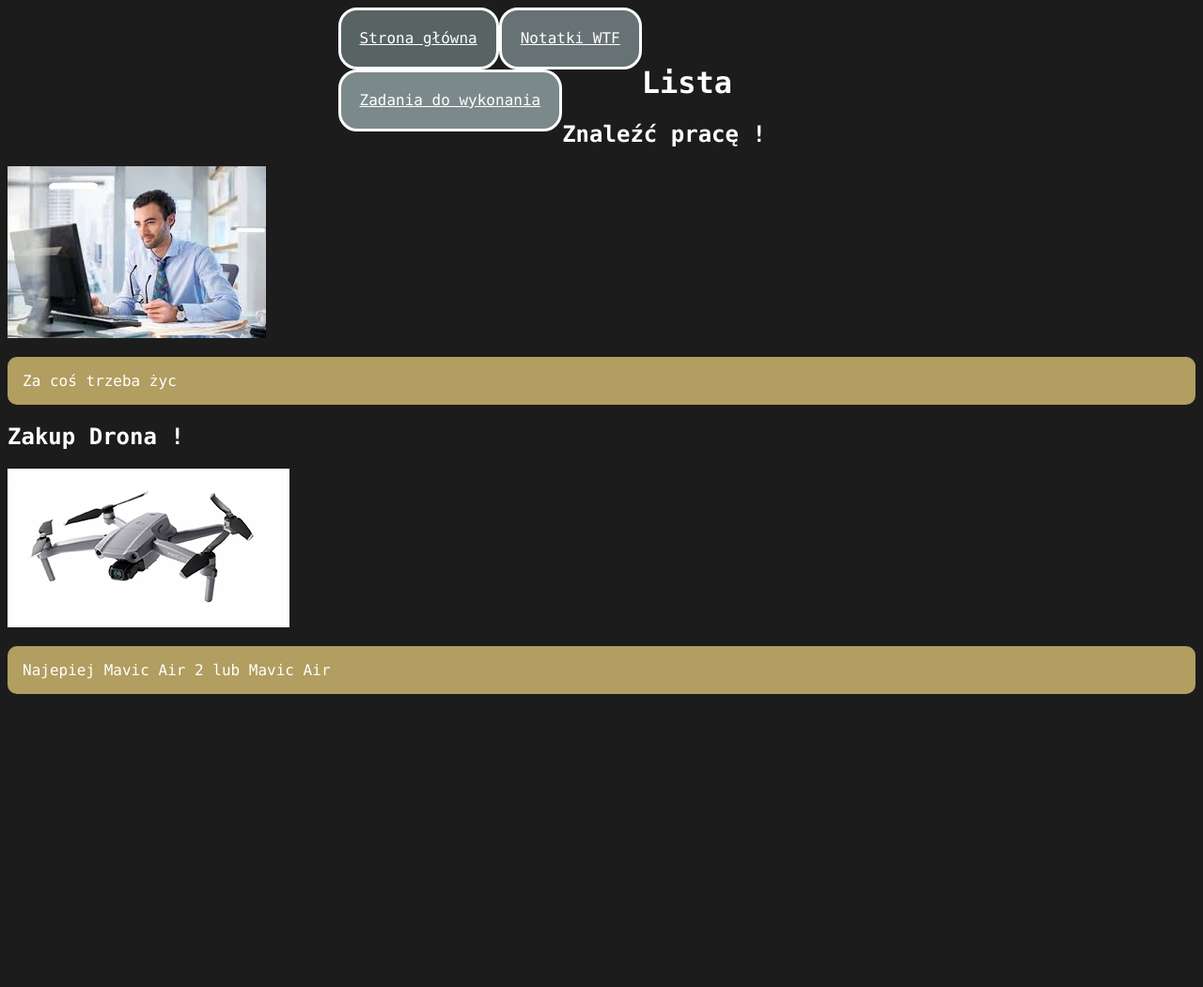
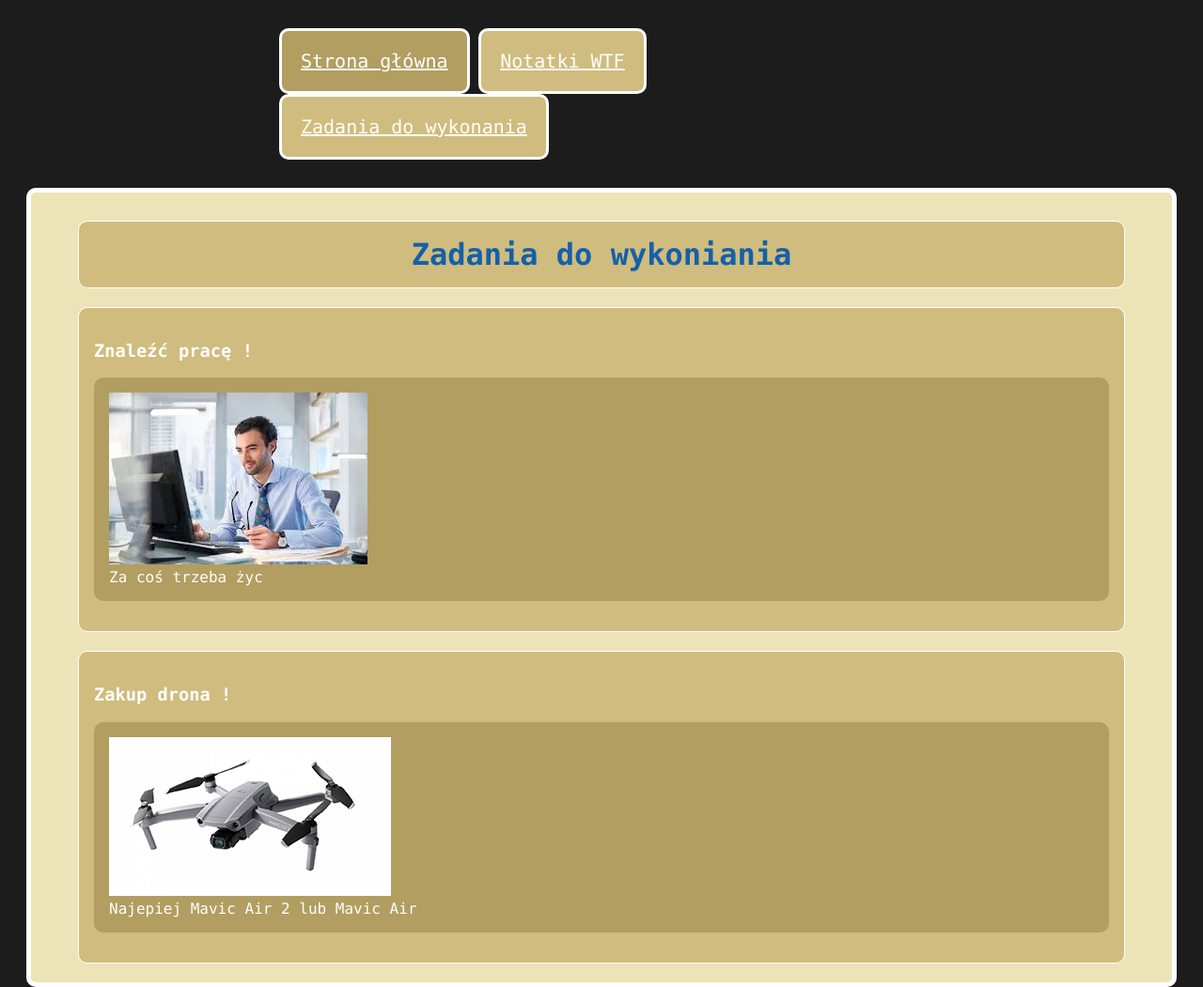
Before and after one commit to Mateusz-Meler/homepage, a plain HTML site: page zadania.html in a window 1280 px wide. Shown: the top 1051 px of the page at 94% size. Before the commit the page ends 800 px from the top, so only its background shows below. Drawn offline with Linux system fonts and the light colour scheme.

Commit message:
fixing navigation

```diff
--- a/style.css
+++ b/style.css
@@ -31,15 +31,28 @@ footer {
   color: yellow;
 }
 
-.main-board__link {
-  position: relative;
-  border: 1px solid #fefefe;
+.navigation {
+  margin: 30px auto;
+  max-width: 686px;
+}
+.navigation__link {
+  display: inline-block;
+  color: #fff;
+  padding: 20px;
+  border-radius: 10px;
+  border: 3px solid #fefefe;
+  background-color: #cfbc7e;
+  font-size: 20px;
+}
+
+.navigation__link--home-page {
+  background-color: #b19e60;
 }
 
 .main-board {
   background: #ece4b7;
   border-radius: 10px;
-  margin: 50px 20px 30px 20px;
+  margin: 0 20px 30px 20px;
   border: 5px solid white;
   padding: 50px;
 }
@@ -75,6 +88,10 @@ footer {
   right: 80px;
   left: 400px;
 }
+.main-board__link {
+  position: relative;
+  border: 1px solid #fefefe;
+}
 
 .main-board__muntain-picture {
   border-radius: 10px;
@@ -102,45 +119,6 @@ footer {
 
 .links__linkedin {
   border-radius: 10px;
-}
-
-.menu-grey {
-  max-width: 561px;
-  height: 40px;
-  margin: 0 auto;
-}
-
-.header-content {
-  color: #ffffff;
-  max-width: 300px;
-  height: 20px;
-  background-color: #586364;
-  float: left;
-  padding: 20px;
-  border-radius: 20px;
-  border: 3px solid #fefefe;
-}
-
-.header-notes {
-  color: #ffffff;
-  max-width: 300px;
-  height: 20px;
-  background-color: #667274;
-  float: left;
-  padding: 20px;
-  border-radius: 20px;
-  border: 3px solid #fefefe;
-}
-
-.header-tasks {
-  color: #ffffff;
-  max-width: 300px;
-  height: 20px;
-  background-color: #7c898b;
-  float: left;
-  padding: 20px;
-  border-radius: 20px;
-  border: 3px solid #fefefe;
 }
 
 .week-summary {
--- a/zadania.html
+++ b/zadania.html
@@ -9,34 +9,50 @@
 
   <body class="monospace">
     <header>
-      <nav>
-        <div class="menu-grey">
-          <a class="header-content" href="index.html">Strona główna</a>
-          <a class="header-notes" href="nauka-html.html">Notatki WTF</a>
-          <a class="header-tasks" href="zadania.html">Zadania do wykonania</a>
-        </div>
+      <nav class="navigation">
+        <a class="navigation__link navigation__link--home-page" href="index.html">Strona główna</a>
+        <a class="navigation__link" href="nauka-html.html">Notatki WTF</a>
+        <a class="navigation__link" href="zadania.html">Zadania do wykonania</a>
       </nav>
     </header>
 
     <main>
-      <header>
+      <div class="week-summary">
+        <section>
+          <h2 class="week-summary__notes">Zadania do wykoniania</h2>
 
-        <h1 class="header-violet">Lista</h1>
-      </header>
+          <article
+          class="week-summary__article">
+            <h3 class="week-summary__title">Znaleźć pracę !</h3>
+            <p class="week-summary__description">
+              <img src="work.jpeg" alt="praca" />
+              <br>Za coś trzeba życ</p>
+          </article>
 
-      <section>
-        <h2 class="header-blue">Znaleźć pracę !</h2>
+          <article class="week-summary__article">
+            <h3 class="week-summary__title">Zakup drona !</h3>
+            <p class="week-summary__description">
+              <img src="Air2.jpg" alt="Dron" />
+           <br>Najepiej Mavic Air 2 lub Mavic Air</p>
+          </article>
 
-        <img src="work.jpeg" alt="praca" />
+        </section>
+      </div>
+    </main>
+    <footer>
+      Strona domowa Mateusza Melera, wszystkie treści są efektem szkolenia WTF:
+      Co ten frontend.
+    </footer>
 
-        <p>Za coś trzeba życ</p>
 
-        <h2 class="header-blue">Zakup Drona !</h2>
 
-        <img src="Air2.jpg" alt="Dron" />
 
-        <p>Najepiej Mavic Air 2 lub Mavic Air</p>
-      </section>
+
+
+
+
+
+
     </main>
   </body>
 </html>
```
Also changed, not shown: index.html (+10 -7 lines), nauka-html.html (+4 -6 lines).
